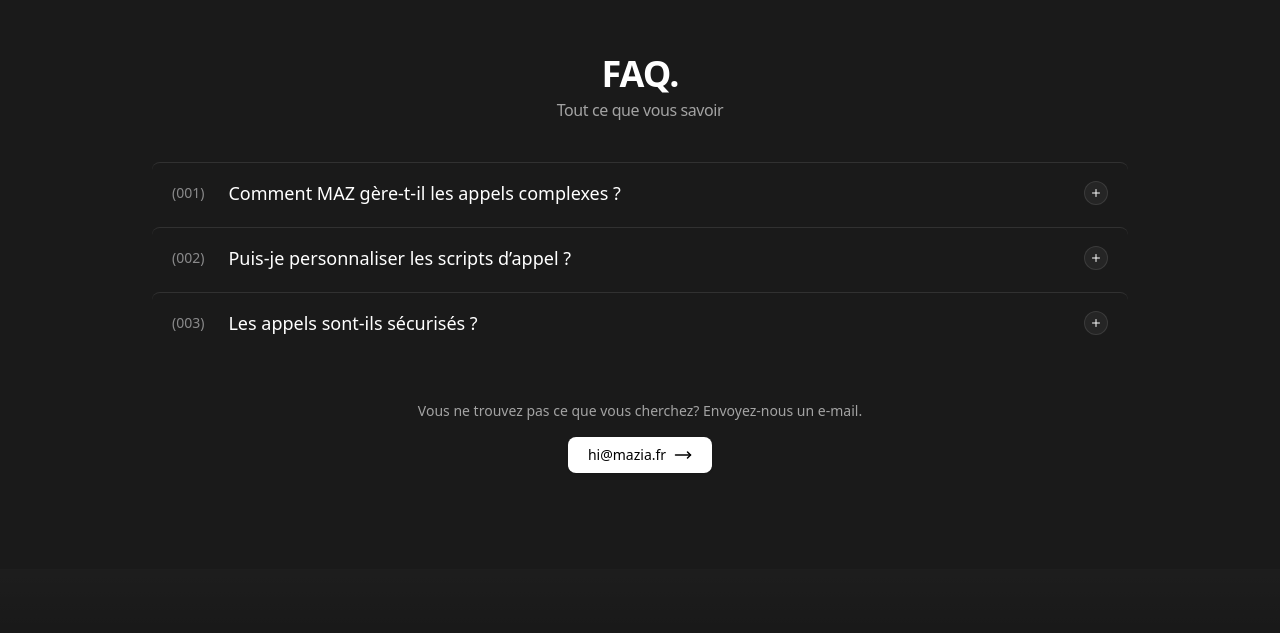
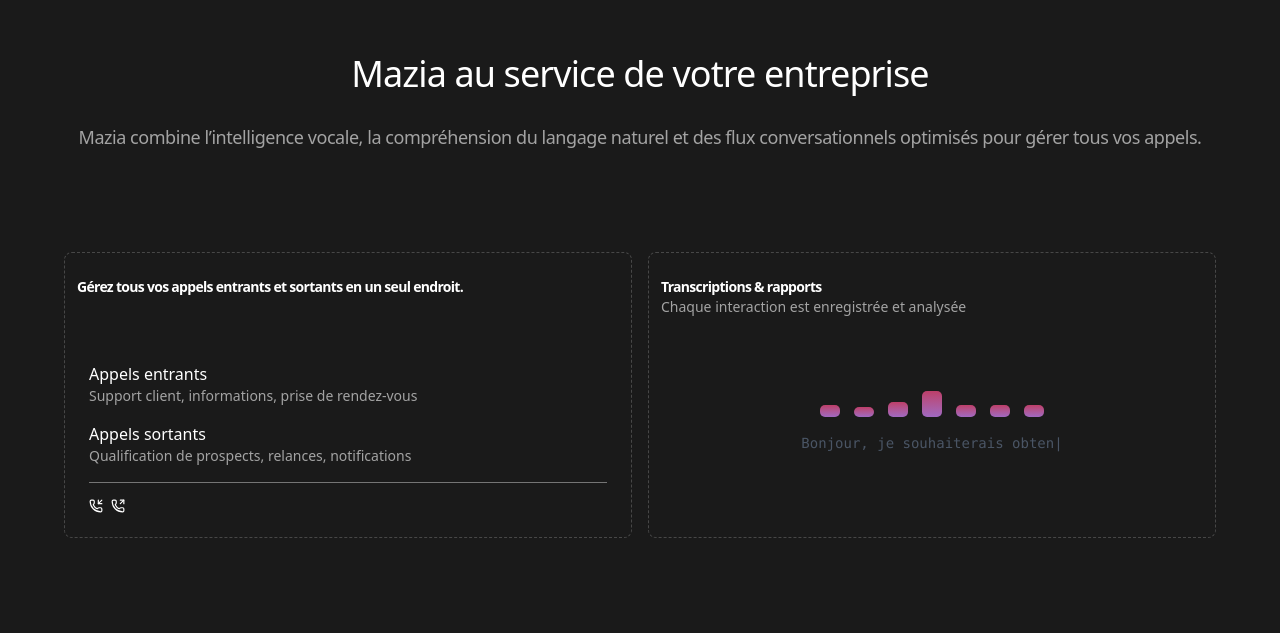
Before and after one commit to Itsnotxarwa/maziaapp, a React (Vite) app: page / in a window 1280 px wide. Shown: the part 1787-2420 px from the top of the page. Built offline with nearby package versions, Linux system fonts and the light colour scheme.

Commit message:
add features section

```diff
--- a/package.json
+++ b/package.json
@@ -19,6 +19,7 @@
     "react-dom": "^19.2.0",
     "react-google-recaptcha": "^3.1.0",
     "react-router-dom": "^7.10.1",
+    "react-type-animation": "^3.2.0",
     "recharts": "^3.6.0"
   },
   "devDependencies": {
--- /dev/null
+++ b/src/HomeComponents/FeaturesSection.jsx
@@ -0,0 +1,51 @@
+import { PhoneIncoming, PhoneOutgoing } from "lucide-react";
+import TranscriptionCardVisual from "../components/TranscriptionCardVisual";
+
+
+export default function FeaturesSection() {
+
+    return(
+        <section className="relative pt-24 pb-12">
+                <div className="max-w-7xl mx-auto px-8 sm:px-6 lg:px-16">
+                            <div className="flex items-center justify-center mb-20">
+                                <div className="space-y-4">
+                                <h2 className="font-medium text-3xl md:text-4xl text-white mb-8 text-center tracking-tight">Mazia au service de votre entreprise</h2>
+                                <p className="text-lg text-center text-white/60 mb-6 leading-tight tracking-tight">
+                                Mazia combine l’intelligence vocale, la compréhension du langage naturel et des flux conversationnels optimisés pour gérer tous vos appels.
+                                </p>
+                                </div>
+                            </div>
+                            <div className="flex-1 grid lg:grid-cols-2 md:grid-cols-2 gap-4">
+                                    <div className="border border-white/20 rounded-lg border-dashed group flex flex-col justify-between space-x-6 text-left p-6">
+                                        <div className="w-full">
+                                            <h3 className="text-sm text-white font-semibold tracking-tighter">Gérez tous vos appels entrants et sortants en un seul endroit.</h3>
+                                        </div>
+                                        <div className="mt-4 text-left space-y-4 w-full">
+                                            <div>
+                                                <h4 className="font-medium text-white">Appels entrants</h4>
+                                                <p className="text-white/60 text-sm">Support client, informations, prise de rendez-vous</p>
+                                            </div>
+                                            <div>
+                                                <h4 className="font-medium text-white">Appels sortants</h4>
+                                                <p className="text-white/60 text-sm">Qualification de prospects, relances, notifications</p>
+                                            </div>
+                                            <div className="flex space-x-2 text-white text-2xl border-t border-white/40 pt-4">
+                                                <PhoneIncoming size={14} />
+                                                <PhoneOutgoing size={14} />
+                                            </div>
+                                        </div>
+                                    </div>
+                                    <div className="max-w-3xl border border-white/20 rounded-lg border-dashed group flex flex-col space-x-6 text-left p-6">
+                                        <div className="w-full">
+                                            <h3 className="text-sm text-white font-semibold tracking-tighter">Transcriptions & rapports</h3>
+                                            <p className="text-white/60 text-sm leading-snug">
+                                                Chaque interaction est enregistrée et analysée
+                                            </p>
+                                        </div>
+                                            <TranscriptionCardVisual />
+                                    </div>
+                            </div>
+                </div>
+            </section>
+    )
+}
--- a/src/HomePage.jsx
+++ b/src/HomePage.jsx
@@ -1,8 +1,6 @@
-import { Slide } from "react-awesome-reveal";
 import Header from "./Header";
 import BenefitsSection from "./HomeComponents/BenefitsSection";
 import HeroSection from "./HomeComponents/heroSection";
-import UsageExamples from "./HomeComponents/UsageExamples";
 import QuestionsSection from "./HomeComponents/QuestionsSection";
 import Footer from "./Footer";
 import FeaturesSection from "./HomeComponents/FeaturesSection";
--- /dev/null
+++ b/src/components/TranscriptionCardVisual.jsx
@@ -0,0 +1,36 @@
+import { TypeAnimation } from "react-type-animation";
+
+const TranscriptionCardVisual = () => {
+  return (
+    <div className="w-full flex flex-col items-center gap-4">
+        <div className="loading-wave w-full flex items-center gap-1">
+        {[6, 12, 20, 32, 20, 12, 6].map((h, i) => (
+            <span
+                key={i}
+                className="loading-bar w-1.5 rounded-full bg-linear-to-t from-[#A068C1] to-[#BD3E69]"
+                style={{ height: `${h}px` }}
+            />
+        ))}
+        </div>
+
+        <div className="w-full max-w-xs space-y-2 h-20">
+            <TypeAnimation
+            sequence={[
+                "Bonjour, je souhaiterais obtenir des informations sur vos services.", 1000,
+                "Bonjour et merci de votre appel ! Je suis l'assistant virtuel de l'entreprise. Comment puis-je vous aider aujourd'hui ?", 1000,
+                "J'aimerais prendre rendez-vous avec un conseiller.", 1000,
+                "Bien sûr ! Je peux vous proposer plusieurs créneaux disponibles. Préférez-vous en début ou fin de semaine ?", 1000,
+            ]}
+            speed={50}
+            cursor={true}
+            wrapper="p"
+            repeat={Infinity}
+            className="text-sm text-gray-600 font-mono text-center max-w-xs"
+            />
+        </div>
+
+    </div>
+  );
+};
+
+export default TranscriptionCardVisual;
--- a/src/index.css
+++ b/src/index.css
@@ -183,3 +183,46 @@
 .paste-button:hover .dropdown-content {
   display: block;
 }
+
+
+.loading-wave {
+  width: 300px;
+  height: 100px;
+  display: flex;
+  justify-content: center;
+  align-items: flex-end;
+}
+
+.loading-bar {
+  width: 20px;
+  height: 10px;
+  margin: 0 5px;
+  border-radius: 5px;
+  animation: loading-wave-animation 1s ease-in-out infinite;
+}
+
+.loading-bar:nth-child(2) {
+  animation-delay: 0.1s;
+}
+
+.loading-bar:nth-child(3) {
+  animation-delay: 0.2s;
+}
+
+.loading-bar:nth-child(4) {
+  animation-delay: 0.3s;
+}
+
+@keyframes loading-wave-animation {
+  0% {
+    height: 10px;
+  }
+
+  50% {
+    height: 50px;
+  }
+
+  100% {
+    height: 10px;
+  }
+}
```
Also changed, not shown: 1 other file (tests, documents, lock files or other folders).
